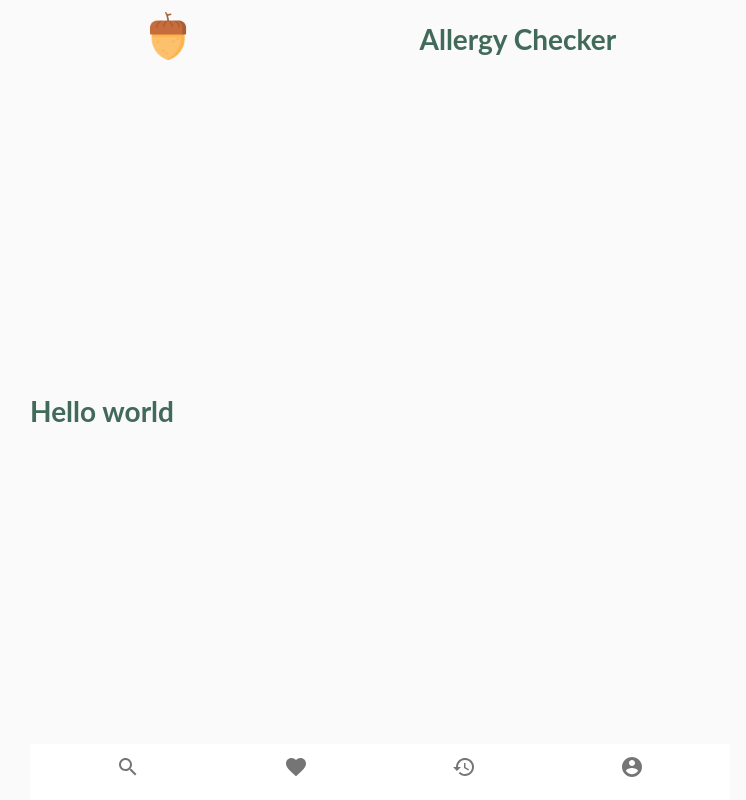
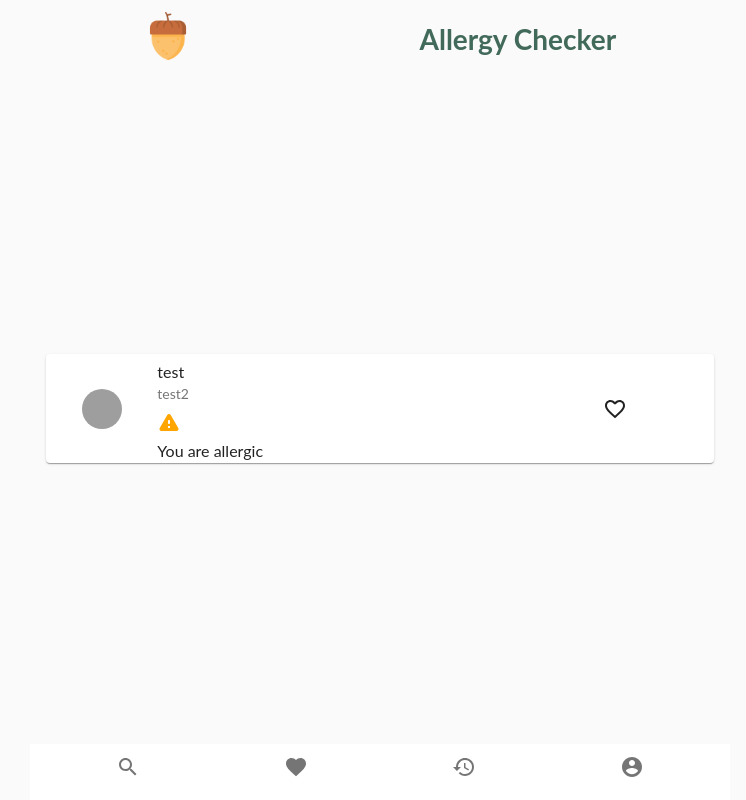
Before and after one commit to clelantoson/React-allergy-checker, a React (Create React App) app: page /favorite in a window 1280 px wide. Shown: the whole page, without its empty margins (260-1006 px from the left). Built offline with nearby package versions, Linux system fonts and the light colour scheme; grey boxes are pictures that could not be loaded.

Commit message:
UI Favorite List

```diff
--- a/src/components/Favorite/Favorite.jsx
+++ b/src/components/Favorite/Favorite.jsx
@@ -1,11 +1,90 @@
+import { Avatar, Grid, List, ListItem, Typography } from "@material-ui/core";
+import {
+  // Avatar,
+  // ListItem,
+  ListItemAvatar,
+  ListItemText,
+  makeStyles,
+  // Grid,
+} from "@material-ui/core";
+import FavoriteBorderIcon from '@material-ui/icons/FavoriteBorder';
+import WarningRoundedIcon from "@material-ui/icons/WarningRounded";
+
+import Paper from "@material-ui/core/Paper";
 import React from "react";
 
+const useStyles = makeStyles(() => ({
+  list: {},
+  fullWidth: { width: "100%" },
+  centerItem: {
+    display: "flex",
+    flexDirection: "column",
+    justifyContent: "center",
+  },
+  circleIcon: {
+    marginRight: "4px",
+  },
+  listItemAvatar: {
+    display: "flex",
+    justifyContent: "center",
+  },
+  listItem: {
+    padding: "0 1rem 0 1rem",
+    borderRadius: "20px",
+    marginBottom: "4px",
+  },
+  paper: {
+    width: "100%",
+  },
+  warningRoundedIcon: {
+    color: "orange",
+    marginRight: "0.5rem",
+  },
+  checkIcon: {
+    color: "green",
+    marginRight: "0.5rem",
+  },
+}));
+
 const Favorite = () => {
-    return (
-      <div>
-        <h1>Hello world</h1>
-      </div>
-    );
-  };
+  const classes = useStyles();
+  return (
+    <List className={classes.list}>
+      <ListItem
+        className={classes.listItem}
+        // key={product.id}
+        alignItems="center"
+      >
+        {/* {error && <ErrorMessage>{error}</ErrorMessage>}
+      {loading && <Loading />} */}
+        <Paper className={classes.paper} elevation={1}>
+          <Grid wrap="nowrap" container>
+            <Grid item lg={2} className={classes.centerItem}>
+              <ListItemAvatar
+                className={classes.listItemAvatar}>
+                <Avatar src="#"/>
+              </ListItemAvatar>
+            </Grid>
+            <Grid item lg={8} className={classes.fullWidth}>
+              <ListItemText
+                primary="test"
+                secondary="test2"
+              // secondary={product.id}
+              />
+              <WarningRoundedIcon className={classes.warningRoundedIcon} />
+              <Typography> You are allergic</Typography>
+
+
+            </Grid>
+
+            <Grid item lg={2} className={classes.centerItem}>
+              <FavoriteBorderIcon />
+            </Grid>
+          </Grid>
+        </Paper>
+      </ListItem>
+    </List>
+  );
+};
 
 export default Favorite;
--- /dev/null
+++ b/src/components/Product/ProductFavoris.jsx
@@ -0,0 +1,11 @@
+import React from "react";
+
+const ProductFavoris = () => {
+    return (
+      <div>
+        <h1>Hello world</h1>
+      </div>
+    );
+  };
+
+export default ProductFavoris;
--- a/src/components/Product/ProductItem.jsx
+++ b/src/components/Product/ProductItem.jsx
@@ -8,13 +8,13 @@ import {
   Grid,
 } from "@material-ui/core";
 import Paper from "@material-ui/core/Paper";
-import CheckCircleRoundedIcon from '@material-ui/icons/CheckCircleRounded';
+import CheckCircleRoundedIcon from "@material-ui/icons/CheckCircleRounded";
 import WarningRoundedIcon from "@material-ui/icons/WarningRounded";
 import { useHistory } from "react-router-dom";
 // import ProductDetail from "../ProductDetail/ProductDetail";
 
 import { useDispatch, useSelector } from "react-redux";
-import { historyActions } from '../../actions/historyAction'
+import { historyActions } from "../../actions/historyAction";
 import ErrorMessage from "../ErrorMessage";
 import Loading from "../Auth/Loading";
 
@@ -52,15 +52,13 @@ const useStyles = makeStyles(() => ({
 }));
 
 const ProductItem = ({ product }) => {
-
- const dispatch = useDispatch()
-   const histories = useSelector(state => state.histories)
-  const { loading, error } = histories
+  const dispatch = useDispatch();
+  const histories = useSelector((state) => state.histories);
+  const { loading, error } = histories;
 
   // console.log(product);
   // const allergens = true;
   const history = useHistory();
-
 
   const handleClick = () => {
     history.push({
@@ -72,16 +70,13 @@ const ProductItem = ({ product }) => {
       generic_name: product.generic_name,
       // product_name: product.product_name,
       allergen: false,
-      isFavorite: false
-    }
-      dispatch(historyActions((userHistory)))
-
+      isFavorite: false,
+    };
+    dispatch(historyActions(userHistory));
   };
   const classes = useStyles();
   return (
-
     <ListItem
-
       onClick={handleClick}
       className={classes.listItem}
       key={product.id}
--- a/src/components/ProductDetail/ProductDetail.jsx
+++ b/src/components/ProductDetail/ProductDetail.jsx
@@ -289,7 +289,7 @@ const ProductDetail = () => {
            {error && <ErrorMessage>{error}</ErrorMessage>}
       {loading && <Loading />}
           <IconButton aria-label="add to favorites" onClick={clickAddtoFavorite}>
-            {!userHistories.isFavorite ? <FavoriteIcon color="error"/> : <FavoriteBorderIcon />}
+            {selectFavorited ? <FavoriteIcon color="error"/> : <FavoriteBorderIcon />}
 
           </IconButton>
           <IconButton aria-label="share">
--- a/src/router/Routes.js
+++ b/src/router/Routes.js
@@ -4,6 +4,7 @@ import Register from "../components/Auth/Register";
 import Login from "../components/Auth/Login";
 import Home from "../components/Home";
 import ProductDetail from "../components/ProductDetail/ProductDetail";
+import ProductFavoris from "../components/Product/ProductFavoris";
 import FetchProduct from "../components/FetchProduct";
 import Profile from "../components/Profile";
 import AllergensSelection from "../components/AllergensSelection/AllergensSelection";
@@ -31,7 +32,8 @@ const Routes = () => {
       />
       <Route path="/profile" component={Profile} />
       <Route path="/favorite" component={Favorite} />
-      <Route path="/history" component={Historie}/>
+      <Route path="/history" component={Historie} />
+      <Route path="/productFavoris" component={ProductFavoris} />
       {/*
 
 
```
Lines whose indentation alone changed are shown as unchanged.
